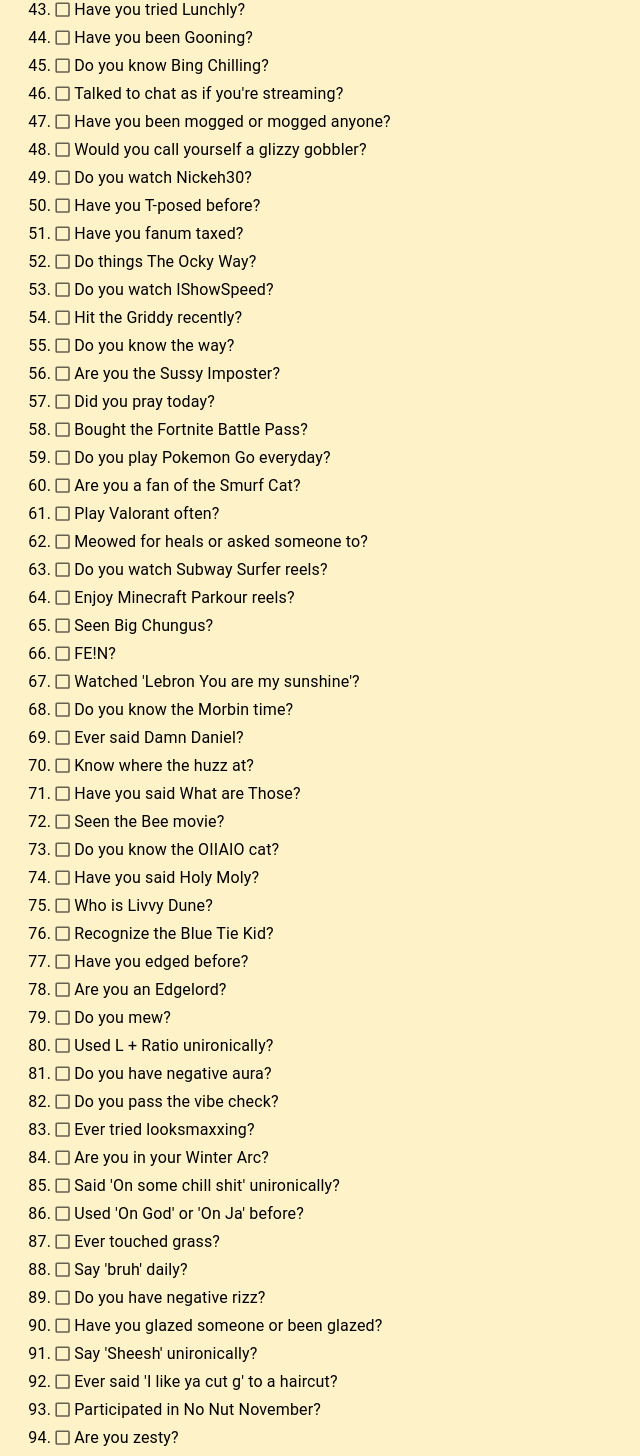
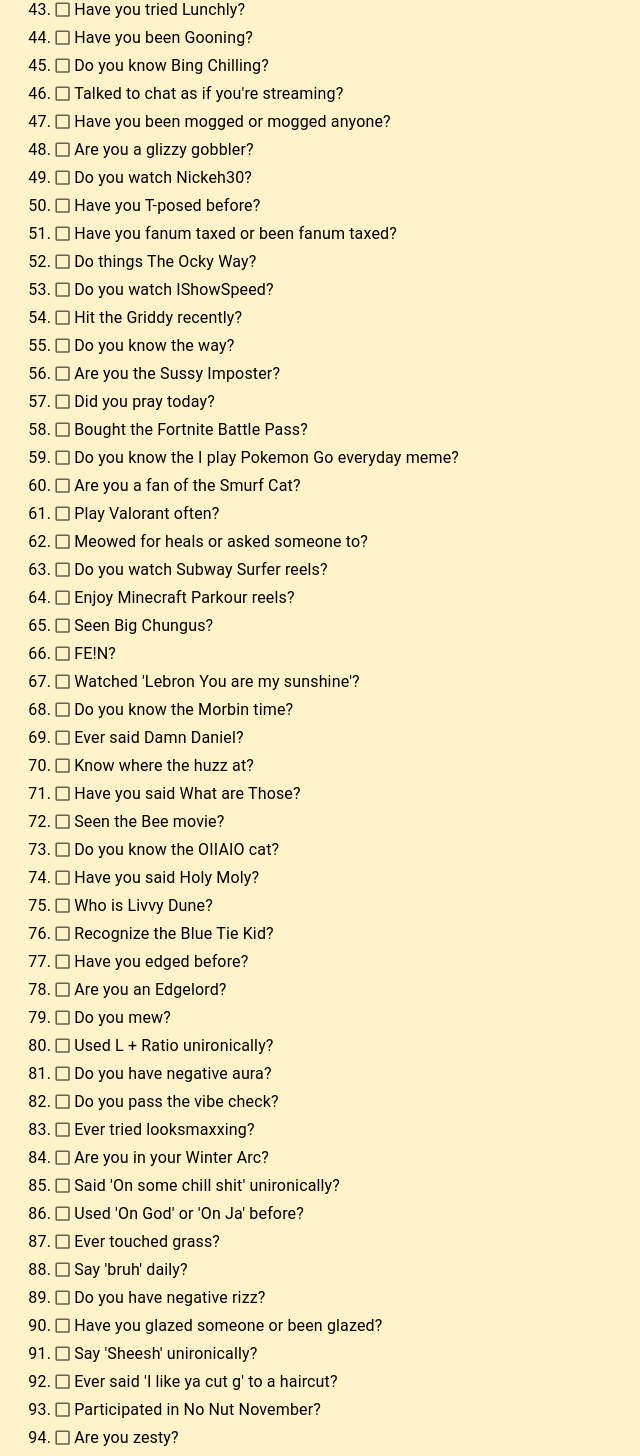
Before and after one commit to THL-Leo/brnrot.ai, a React (Vite) app in the folder frontend/: page / in a window 1280 px wide. Shown: the part 1730-3186 px from the top of the page, without its empty margins (0-640 px from the left). Built offline with nearby package versions, Linux system fonts and the light colour scheme; no server answers.

Commit message:
updated wording for some questions

```diff
--- a/frontend/src/DegenPurityTest.jsx
+++ b/frontend/src/DegenPurityTest.jsx
@@ -54,10 +54,10 @@
     "Do you know Bing Chilling?",
     "Talked to chat as if you're streaming?",
     "Have you been mogged or mogged anyone?",
-    "Would you call yourself a glizzy gobbler?",
+    "Are you a glizzy gobbler?",
     "Do you watch Nickeh30?",
     "Have you T-posed before?",
-    "Have you fanum taxed?",
+    "Have you fanum taxed or been fanum taxed?",
     "Do things The Ocky Way?",
     "Do you watch IShowSpeed?",
     "Hit the Griddy recently?",
@@ -65,7 +65,7 @@
     "Are you the Sussy Imposter?",
     "Did you pray today?",
     "Bought the Fortnite Battle Pass?",
-    "Do you play Pokemon Go everyday?",
+    "Do you know the I play Pokemon Go everyday meme?",
     "Are you a fan of the Smurf Cat?",
     "Play Valorant often?",
     "Meowed for heals or asked someone to?",
@@ -101,7 +101,7 @@
     "Ever said 'I like ya cut g' to a haircut?",
     "Participated in No Nut November?",
     "Are you zesty?",
-    "Know James Hutcherson or his song 'Whistle'?",
+    "Know Josh Hutcherson or his song 'Whistle'?",
     "Are you delulu?",
     "Listened to 'Kiki do you love me'?",
     "Used 'goofy ahh' or '___ ahh' unironically?",
```
